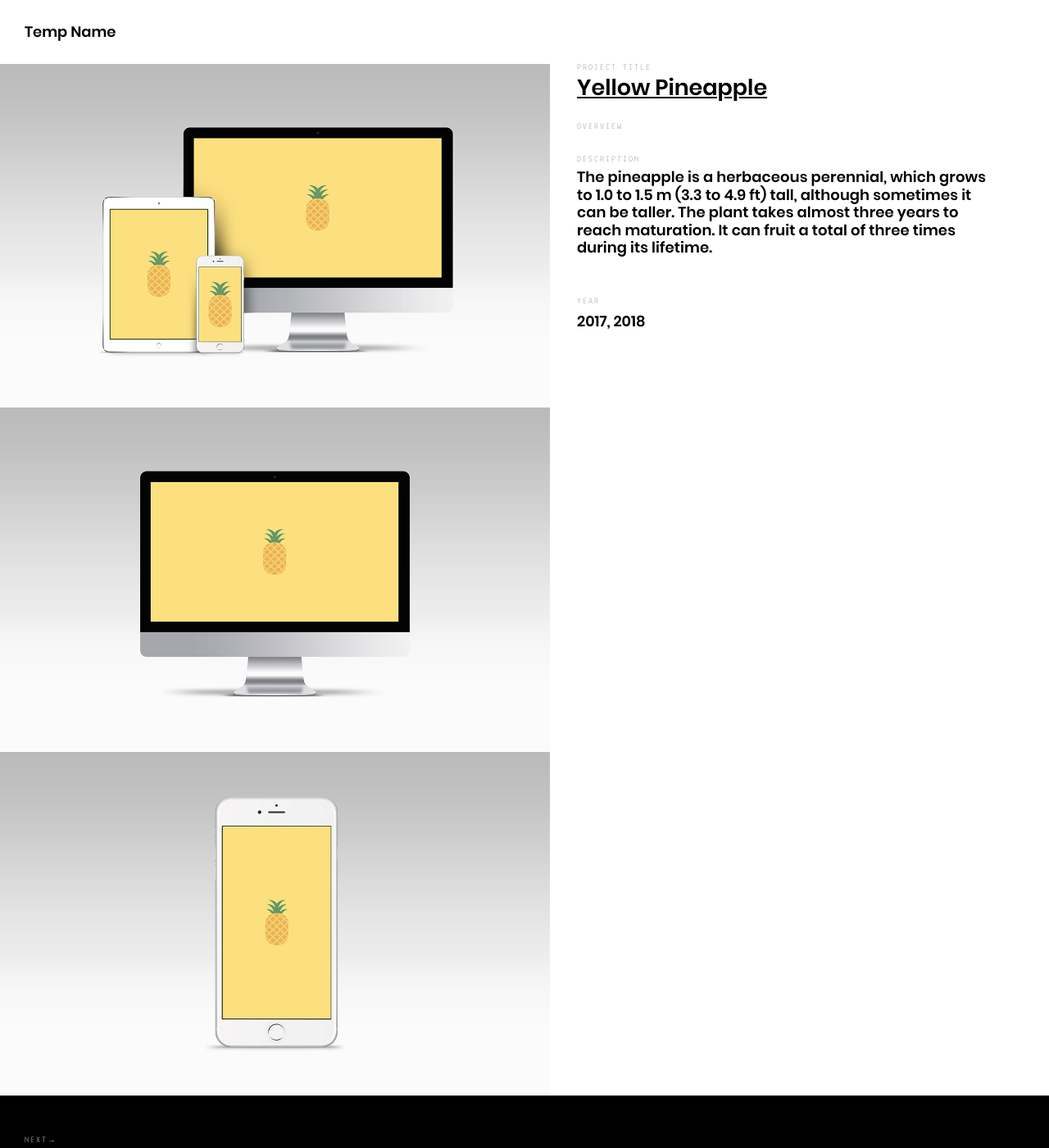
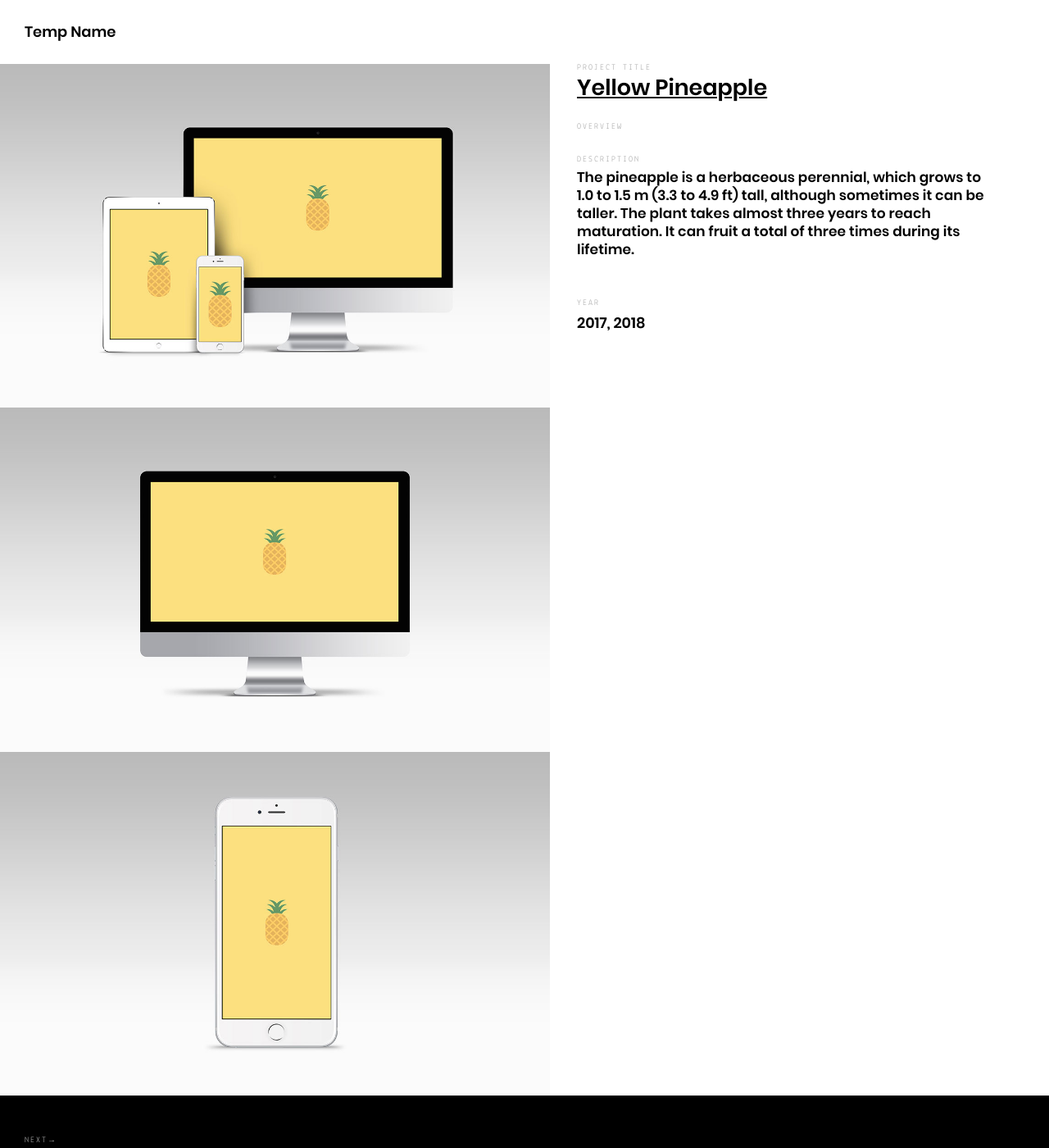
Before and after one commit to amdapoz/portfolio, a Jekyll site: the page built from _posts/projects/2017-04-02-yellowpineapple.md, in a window 1280 px wide and 1400 px high. Shown: the whole window at 82% size. Built offline with Jekyll 4.4.1, drawn with Linux system fonts in a browser that asks for light colours.

Commit message:
Update _layout.scss

```diff
--- a/assets/scss/_layout.scss
+++ b/assets/scss/_layout.scss
@@ -218,9 +218,9 @@
 		font-weight: lighter;
 	}
 	h3 {
-		font-size: 1.8rem;
+		font-size: 1.7rem;
 		font-weight: lighter;
-		line-height: 1.2;
+		line-height: 1.3;
 		letter-spacing: 0.01rem;
 	}
 
```
